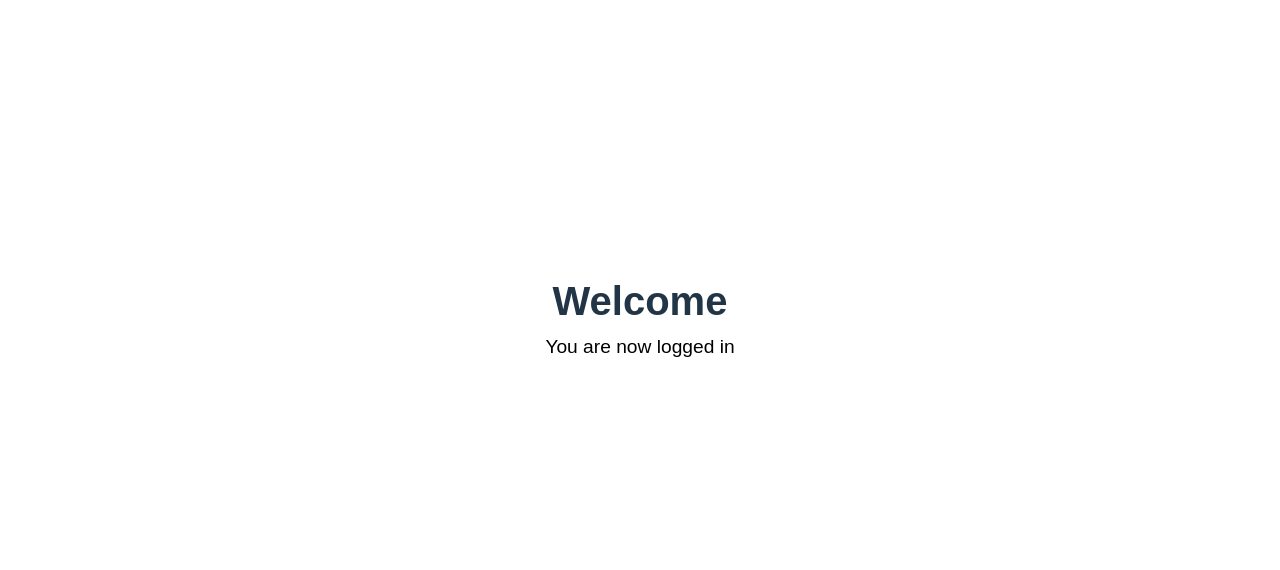
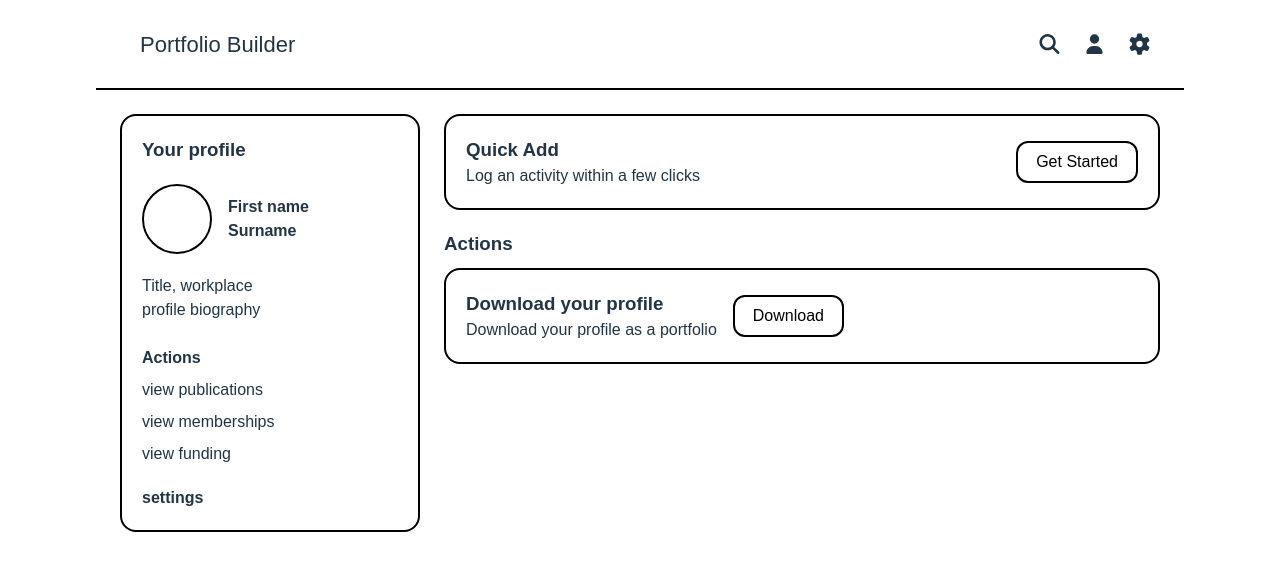
Before and after one commit to jiajoestar/academic-portfolio-builder, a React (Vite) app in the folder academic-portfolio/: page /dashboard in a window 1280 px wide. Shown: the top 570 px of the page. Built offline with nearby package versions, Linux system fonts and the light colour scheme; sample sign-in values are in the browser's storage.

Commit message:
added components to dashboard, implemented overlay

```diff
--- /dev/null
+++ b/academic-portfolio/src/Components/ActivityLog/ActionCard.jsx
@@ -0,0 +1,16 @@
+import React from 'react';
+
+const ActionCard = ({ onOpen }) => {
+    return (
+        <div className='action-card'>
+            <div>
+                <h3>Download your profile</h3>
+                <p>Download your profile as a portfolio</p>
+            </div>
+
+            <button onClick={onOpen} className='quick-add-button'>Download</button>
+        </div>
+    );
+}
+
+export default ActionCard
--- a/academic-portfolio/src/Components/ActivityLog/ActivityLog.css
+++ b/academic-portfolio/src/Components/ActivityLog/ActivityLog.css
@@ -1,18 +1,203 @@
 .dashboard-page {
     display: flex;
+    gap: 24px;
+    padding: 24px;
+}
+
+.sidebar {
+    width: 300px;
+}
+
+.main {
+    flex: 1;
+}
+
+.section-title {
+    margin: 20px 0 10px;
+}
+
+.profile-card {
+    border: 2px solid black;
+    border-radius: 16px;
+    padding: 20px;
+}
+
+.profile-header {
+    display: flex;
+    justify-content: space-between;
+}
+
+.profile-main {
+    display: flex;
+    gap: 16px;
+    align-items: center;
+    margin: 20px 0;
+}
+
+.avatar {
+    width: 70px;
+    height: 70px;
+    border: 2px solid black;
+    border-radius: 50%;
+}
+
+.miniprofile-actions-list {
+    list-style: none;
+    padding: 0;
+}
+
+.miniprofile-actions-list li {
+    margin: 8px 0;
+}
+
+.settings {
+    margin-top: 20px;
+    font-weight: bold;
+}
+
+.quick-add-section {
+    border: 2px solid black;
+    border-radius: 16px;
+    padding: 20px;
+    display: flex;
+    justify-content: space-between;
+    align-items: center;
+}
+
+.quick-add-button {
+    border: 2px solid black;
+    border-radius: 12px;
+    padding: 10px 18px;
+    background: white;
+    cursor: pointer;
+}
+
+.action-card {
+    border: 2px solid black;
+    border-radius: 16px;
+    padding: 20px;
+    display: flex;
+    align-items: center;
+    gap: 16px;
+    margin-bottom: 16px;
+}
+
+.action-avatar {
+    width: 50px;
+    height: 50px;
+    border: 2px solid black;
+    border-radius: 50%;
+}
+
+.overlay {
+    position: fixed;
+    top: 0;
+    left: 0;
+    width: 100%;
+    height: 100%;
+    background: rgba(0,0,0,0.4);
+
+    display: flex;
+    justify-content: center;
+    align-items: center;
+
+    z-index: 1000;
+    animation: fadeIn 0.2s ease-in-out;
+}
+
+.modal {
+    width: 80%;
+    max-width: 1000px;
+    background: white;
+    border-radius: 16px;
+    border: 2px solid black;
+    padding: 20px;
+    height: 80vh;
+    max-height: 80vh;
+    display: flex;
     flex-direction: column;
+}
+
+.modal.animate {
+    animation: scaleIn 0.2s ease-in-out;
+}
+
+@keyframes fadeIn {
+    from { opacity: 0; }
+    to { opacity: 1; }
+}
+
+@keyframes scaleIn {
+    from {
+        transform: scale(0.95);
+        opacity: 0;
+    }
+    to {
+        transform: scale(1);
+        opacity: 1;
+    }
+}
+
+.modal-header {
+    display: flex;
+    justify-content: space-between;
+    align-items: center;
+    border-bottom: 2px solid black;
+    padding-bottom: 10px;
+}
+
+.modal-body {
+    display: flex;
+    margin-top: 20px;
+    flex: 1;
+    overflow: hidden;
+}
+
+.modal-left {
+    width: 30%;
+    border-right: 2px solid black;
+    padding-right: 15px;
+    overflow-y: auto;
+    scroll-behavior: smooth;
+}
+
+.modal-left ul {
+    list-style: none;
+    padding: 0;
+}
+
+.modal-left li {
+    margin: 8px 0;
+    cursor: pointer;
+}
+
+.modal-right {
+    flex: 1;
+    padding-left: 20px;
+    display: flex;
     align-items: center;
     justify-content: center;
-    height: 80vh;
     text-align: center;
+    overflow: hidden;
 }
 
-.dashboard-container h1 {
-    font-size: 2.5rem;
-    margin-bottom: 10px;
+.search-input {
+    margin-top: 15px;
+    border-bottom: 1px solid black;
+    padding-bottom: 5px;
 }
 
-.dashboard-container p {
-    font-size: 1.2rem;
-    color: black;
+.section-header {
+    margin-top: 15px;
+    border-bottom: 1px solid black;
+    padding-bottom: 5px;
 }
+
+.list-item {
+    padding: 8px 0;
+    cursor: pointer;
+}
+
+.list-item:hover {
+    background: #f5f5f5;
+}
--- a/academic-portfolio/src/Components/ActivityLog/ActivityLog.jsx
+++ b/academic-portfolio/src/Components/ActivityLog/ActivityLog.jsx
@@ -1,86 +1,141 @@
 import React, { useState } from 'react';
 import './ActivityLog.css'
+import { FontAwesomeIcon } from '@fortawesome/react-fontawesome';
+import { faChevronDown, faChevronRight } from '@fortawesome/free-solid-svg-icons';
 
-function ActivityLog() {
+const ActivityLog = ({ isOpen, onClose }) => {
+    const options = [
+        {
+            header: { name: 'Activity' },
+            values: [
+                { name: 'Consultancy', description: 'Consulting work' },
+                { name: 'Examination', description: 'Examining students' },
+                { name: 'External institutions', description: 'External roles' },
+                { name: 'Examination', description: 'Examining students' },
+                { name: 'Examination', description: 'Examining students' }
+            ]
+        },
+        {
+            header: { name: 'Funding' },
+            values: []
+        },
+        {
+            header: { name: 'Impact' },
+            values: []
+        },
+        {
+            header: { name: 'Membership' },
+            values: []
+        }
+    ];
 
-    const options= [
-        {
-            header: {
-                name: 'Activity',
-            },
+    const [visibleOptions, setVisibleOptions] = useState(options)
+    const [search, setSearch] = useState('')
+    const [expandedSections, setExpandedSections] = useState({Activity: true})
+    const [selectedItem, setSelectedItem] = useState(null)
 
-            values: [
-                {
-                    name: 'activity',
-                    description: 'aidawdiajwdiw',
-                    tags: ['activity'],
-                }
-            ]
+    if (!isOpen) return null
+
+    const onChange = (e) => {
+        const value = e.target.value
+        setSearch(value)
+
+        if (value.trim() === '') {
+            setVisibleOptions(options)
+            return
         }
 
-    ];
+        const filtered = options.map((option) => {
+            const foundValues = option.values.filter(item =>
+                item.name.toLowerCase().includes(value.toLowerCase()) ||
+                item.description.toLowerCase().includes(value.toLowerCase())
+            );
 
-    const [visibleOptions, setVisibleOptions] = useState(options);
-
-    const onChange = (e) => {
-        e.preventDefault();
-        const value = e.target.value;
-
-        console.log('value', value);
-
-        if(value.trim().length === 0) {
-            setVisibleOptions(options)
-            return;
-        };
-
-        const returnedItems = []
-
-        visibleOptions.forEach((option, index) => {
-            const foundOptions = options.values.filter(item=>{
-                {/* search through inputted string to find match in options array */}
-                return (item.name.toLowerCase().search(value.trim().toLowerCase()) !== -1 || item.description.toLowerCase().search(value.trim().toLowerCase()) !== -1);
-            });
-
-            returnedItems[index] = {
-                header:{
-                    name: option.header.name,
-                },
-                values: foundOptions,
-            };
-
-            if (option.header.name.toLowerCase().search(value.trim().toLowerCase()) !== -1) {
-                returnedItems[index] = {
-                    header:{
-                        name: option.header.name,
-                    },
-                    values: options[index].values,
-                };
+            if (option.header.name.toLowerCase().includes(value.toLowerCase())) {
+                return option
             }
 
-        });
+            return {
+                ...option,
+                values: foundValues
+            }
+        })
 
-        setVisibleOptions(returnedItems)
-    };
+        setVisibleOptions(filtered)
+    }
+
+    const toggleSection = (name) => {
+        setExpandedSections(prev => ({
+            ...prev,
+            [name]: !prev[name]
+        }))
+    }
 
     return (
-        <div className="Activity">
-            <div className="container">
-                <h1>Log an activity</h1>
-                <input type='text' className="form-control" placeholder='Search...'/>
-                <div>
-                    {visibleOptions.map((option) => (<div key={option.header.name}>
-                        <h3>{option.header.name}</h3>
-                        <div>
-                            {option.values.map((value) => (<div key={value.name}>
-                                <ul className="list-group">
-                                    <li className="list-group-item">
-                                        <h6>{value.name}</h6>
-                                        <p>{value.description}</p>
-                                    </li>
-                                </ul>
-                            </div>))}
-                        </div>
-                    </div>))}
+        <div className="overlay">
+            <div className="modal animate">
+                <div className="modal-header">
+                    <h2>Quick Add</h2>
+                    <button onClick={onClose}>✕</button>
+                </div>
+
+                <div className="modal-body">
+                    <div className="modal-left">
+                        <input
+                            type="text"
+                            placeholder="Search..."
+                            value={search}
+                            onChange={onChange}
+                            className="search-input"
+                        />
+
+                        {visibleOptions.map(option => {
+                            const name = option.header.name;
+                            const isOpen = expandedSections[name];
+
+                            return (
+                                <div key={name}>
+
+                                    {/* HEADER CLICKABLE */}
+                                    <div
+                                        className="section-header"
+                                        onClick={() => toggleSection(name)}
+                                    >
+                                        <span>{name}</span>
+                                        {isOpen ? <FontAwesomeIcon icon={faChevronDown} /> : <FontAwesomeIcon icon={faChevronRight} />}
+                                    </div>
+
+                                    {/* COLLAPSIBLE CONTENT */}
+                                    {isOpen && option.values.map(item => (
+                                        <div
+                                            key={item.name}
+                                            className={`list-item ${selectedItem?.name === item.name ? 'active' : ''}`}
+                                            onClick={() => setSelectedItem(item)}
+                                        >
+                                            <strong>{item.name}</strong>
+                                            <p>{item.description}</p>
+                                        </div>
+                                    ))}
+                                </div>
+                            );
+                        })}
+                    </div>
+
+                    <div className="modal-right">
+                        {selectedItem ? (
+                            <div>
+                                <h3>{selectedItem.name}</h3>
+                                <p>{selectedItem.description}</p>
+                                <button className="add-btn">Add</button>
+                            </div>
+                        ) : (
+                            <p>
+                                Select the activity, award/prize, funding, membership
+                                you want to add on the left-hand side.
+                            </p>
+                        )}
+                    </div>
+
                 </div>
             </div>
         </div>
--- a/academic-portfolio/src/Components/ActivityLog/Dashboard.jsx
+++ b/academic-portfolio/src/Components/ActivityLog/Dashboard.jsx
@@ -1,13 +1,30 @@
-import React from 'react';
+import React, { Activity, useState } from 'react';
 import './ActivityLog.css'
+import Navbar from './Navbar';
+import ProfileCardDashboard from './ProfileCardDashboard';
+import QuickAdd from './QuickAdd';
+import ActionCard from './ActionCard';
+import ActivityLog from './ActivityLog';
 
 const Dashboard = () => {
+    const [showModal, setShowModal] = useState(false)
+
     return (
-        <div className='dashboard-page'>
-            <div className='dashboard-container'>
-                <h1>Welcome</h1>
-                <p>You are now logged in</p>
+        <div>
+            <Navbar />
+
+            <div className='dashboard-page'>
+                <div className='sidebar'>
+                    <ProfileCardDashboard />
+                </div>
+                <div className='main'>
+                    <QuickAdd onOpen={() => setShowModal(true)} />
+                    <h3 className='section-title'>Actions</h3>
+                    <ActionCard />
+                </div>
             </div>
+
+            <ActivityLog isOpen={showModal} onClose={() => setShowModal(false)} />
         </div>
     )
 }
--- /dev/null
+++ b/academic-portfolio/src/Components/ActivityLog/Navbar.css
@@ -0,0 +1,39 @@
+.navbar {
+    display: flex;
+    justify-content: space-between;
+    align-items: center;
+    padding: 16px 32px;
+    border-bottom: 2px solid #000;
+    background-color: #fff;
+}
+
+.navbar-left {
+    display: flex;
+    align-items: center;
+    gap: 12px;
+}
+
+.logo {
+    font-size: 24px;
+}
+
+.title {
+    font-size: 22px;
+    font-weight: 500;
+}
+
+.navbar-right {
+    display: flex;
+    align-items: center;
+    gap: 20px;
+}
+
+.icon {
+    font-size: 20px;
+    cursor: pointer;
+    transition: transform 0.3s ease;
+}
+
+.icon:hover {
+    transform: scale(1.1);
+}
--- /dev/null
+++ b/academic-portfolio/src/Components/ActivityLog/Navbar.jsx
@@ -0,0 +1,23 @@
+import React from 'react';
+import { FontAwesomeIcon } from '@fortawesome/react-fontawesome';
+import { faSearch, faUser, faCog } from '@fortawesome/free-solid-svg-icons';
+import './Navbar.css'
+
+const Navbar = () => {
+    return (
+        <nav className='navbar'>
+            <div className='navbar-left'>
+                <div className='logo'></div>
+                <h2 className='title'>Portfolio Builder</h2>
+            </div>
+
+            <div className='navbar-right'>
+                <FontAwesomeIcon icon={faSearch} className='icon' />
+                <FontAwesomeIcon icon={faUser} className='icon' />
+                <FontAwesomeIcon icon={faCog} className='icon' />
+            </div>
+        </nav>
+    );
+}
+
+export default Navbar
--- /dev/null
+++ b/academic-portfolio/src/Components/ActivityLog/ProfileCardDashboard.jsx
@@ -0,0 +1,33 @@
+import React from 'react';
+import './ActivityLog.css'
+
+const ProfileCardDashboard = () => {
+    return (
+        <div className='profile-card'>
+            <div className='profile-header'>
+                <h3>Your profile</h3>
+            </div>
+
+            <div className='profile-main'>
+                <div className='avatar'></div>
+                <div>
+                    <h4>First name<br />Surname</h4>
+                </div>
+            </div>
+
+            <p>Title, workplace</p>
+            <p className='bio'>profile biography</p>
+            <br />
+
+            <h4>Actions</h4>
+            <ul className='miniprofile-actions-list'>
+                <li>view publications</li>
+                <li>view memberships</li>
+                <li>view funding</li>
+            </ul>
+            <p className='settings'>settings</p>
+        </div>
+    )
+}
+
+export default ProfileCardDashboard
--- /dev/null
+++ b/academic-portfolio/src/Components/ActivityLog/QuickAdd.jsx
@@ -0,0 +1,16 @@
+import React from 'react';
+
+const QuickAdd = ({ onOpen }) => {
+    return (
+        <div className='quick-add-section'>
+            <div>
+                <h3>Quick Add</h3>
+                <p>Log an activity within a few clicks</p>
+            </div>
+
+            <button onClick={onOpen} className='quick-add-button'>Get Started</button>
+        </div>
+    );
+}
+
+export default QuickAdd
```
